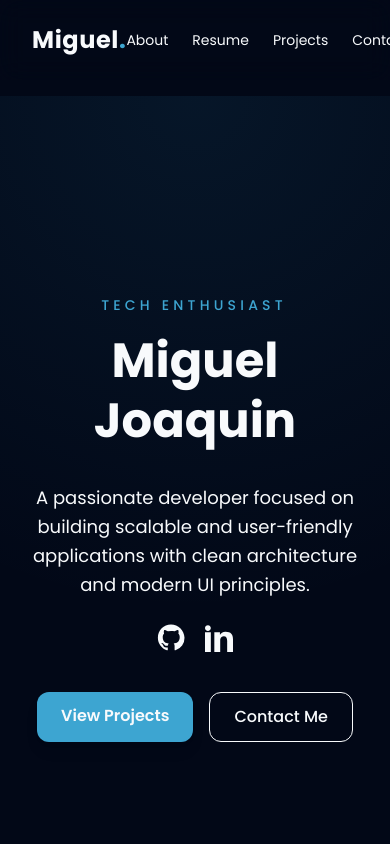
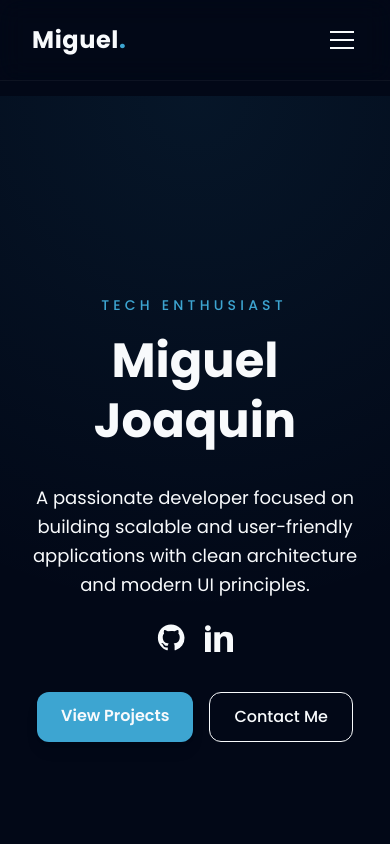
Before and after one commit to Fluished/Portfolio, a Next.js app in the folder frontend/: page / in a window 390 px wide. Shown: the top 844 px of the page. Built offline with nearby package versions, Linux system fonts and the light colour scheme.

Commit message:
feat: add burger menu for mobile view; refactor projects component

```diff
--- a/frontend/components/Header.tsx
+++ b/frontend/components/Header.tsx
@@ -1,17 +1,26 @@
+"use client";
+
+import { useState } from "react";
+
 export default function Header() {
+    const [isOpen, setIsOpen] = useState(false);
+
+    const toggleMenu = () => setIsOpen((prev) => !prev);
+    const closeMenu = () => setIsOpen(false);
+
     return (
         <header>
-            <div className="fixed z-50 top-0 left-0 w-full backdrop-blur-md bg-background/70">
-                <nav className="flex items-center justify-between px-8 py-6">
+            <div className="fixed z-50 top-0 left-0 w-full backdrop-blur-md bg-background/70 border-b border-white/5">
+                <nav className="flex items-center justify-between px-8 py-6 max-w-6xl mx-auto">
                     <h1 className="text-2xl font-bold tracking-wide">
                         Miguel<span className="text-[var(--accent)]">.</span>
                     </h1>
 
-                    <div className="flex gap-6 text-sm text-muted">
+                    {/* DESKTOP MENU */}
+                    <div className="hidden md:flex gap-6 text-sm text-muted">
                         <a href="#about" className="hover:text-[var(--accent)] transition-colors duration-300">
                             About
                         </a>
-
                         <a
                             href="/resume.pdf"
                             target="_blank"
@@ -20,16 +29,70 @@ export default function Header() {
                         >
                             Resume
                         </a>
-
                         <a href="#projects" className="hover:text-[var(--accent)] transition-colors duration-300">
                             Projects
                         </a>
-
                         <a href="#contact" className="hover:text-[var(--accent)] transition-colors duration-300">
                             Contact
                         </a>
                     </div>
+
+                    {/* BURGER BUTTON (Mobile only) */}
+                    <button
+                        onClick={toggleMenu}
+                        aria-label="Toggle Navigation Menu"
+                        className="md:hidden flex flex-col justify-center items-center w-8 h-8 gap-1.5 focus:outline-none"
+                    >
+                        <span
+                            className={`h-0.5 w-6 bg-current transition-all duration-300 ${isOpen ? "rotate-45 translate-y-2" : ""
+                                }`}
+                        />
+                        <span
+                            className={`h-0.5 w-6 bg-current transition-all duration-300 ${isOpen ? "opacity-0" : ""
+                                }`}
+                        />
+                        <span
+                            className={`h-0.5 w-6 bg-current transition-all duration-300 ${isOpen ? "-rotate-45 -translate-y-2" : ""
+                                }`}
+                        />
+                    </button>
                 </nav>
+
+                {/* MOBILE DROPDOWN MENU */}
+                {isOpen && (
+                    <div className="md:hidden bg-background/95 backdrop-blur-lg border-b border-white/10 px-8 py-6 flex flex-col gap-4 text-sm text-muted animate-in slide-in-from-top-2 duration-200">
+                        <a
+                            href="#about"
+                            onClick={closeMenu}
+                            className="hover:text-[var(--accent)] transition-colors duration-300 py-1"
+                        >
+                            About
+                        </a>
+                        <a
+                            href="/resume.pdf"
+                            target="_blank"
+                            rel="noopener noreferrer"
+                            onClick={closeMenu}
+                            className="hover:text-[var(--accent)] transition-colors duration-300 py-1"
+                        >
+                            Resume
+                        </a>
+                        <a
+                            href="#projects"
+                            onClick={closeMenu}
+                            className="hover:text-[var(--accent)] transition-colors duration-300 py-1"
+                        >
+                            Projects
+                        </a>
+                        <a
+                            href="#contact"
+                            onClick={closeMenu}
+                            className="hover:text-[var(--accent)] transition-colors duration-300 py-1"
+                        >
+                            Contact
+                        </a>
+                    </div>
+                )}
             </div>
         </header>
     );
--- a/frontend/components/Projects.tsx
+++ b/frontend/components/Projects.tsx
@@ -1,15 +1,8 @@
 "use client";
 
 import { useEffect, useState } from "react";
+import { projects, Project } from "@/data/projects";
 
-type Project = {
-  name: string;
-  desc: string;
-  fullDesc: string;
-  img: string | null;
-  tech: string[];
-  github?: string;
-};
 
 export default function Projects() {
   const [selectedProject, setSelectedProject] = useState<Project | null>(null);
@@ -26,45 +19,6 @@ export default function Projects() {
   useEffect(() => {
     document.body.style.overflow = selectedProject ? "hidden" : "auto";
   }, [selectedProject]);
-
-  const projects: Project[] = [
-    {
-      name: "TiwalaChain",
-      desc: "A blockchain-based freelance web application for secure contracts.",
-      fullDesc:
-        "TiwalaChain is a decentralized freelance web application that ensures contract integrity using blockchain technology.",
-      img: "/assets/tiwalachain.png",
-      tech: ["Next.js", "Tailwind CSS", "C#", "ASP.NET Core", "Python", "FastAPI", "PostgreSQL", "Solidity", "Hugging Face", "Blockchain"],
-      github: "https://tiwala-chain.vercel.app/",
-    },
-    {
-      name: "Shelflyx",
-      desc: "A webtoon/manga web application for managing and discovering digital content.",
-      fullDesc:
-        "Shelflyx is a web application that allows users to manage and discover digital content such as webtoons and manga, providing a seamless reading experience.",
-      img: "/assets/shelflyx.png",
-      tech: ["C#", "ASP.NET Core", "SQL Server"],
-      github: "https://github.com/Fluished/Shelflyx",
-    },
-    {
-      name: "Nutriscan",
-      desc: "A food nutrition scanner with AI-chatbot for health insights.",
-      fullDesc:
-        "Nutriscan analyzes food labels and provides instant nutritional breakdowns and get health suggestions from an AI chatbot.",
-      img: null,
-      tech: ["Flutter", "Firebase"],
-      github: "https://github.com/Fluished/Nutriscan",
-    },
-    {
-      name: "Ark Mod Manager",
-      desc: "A mod organization tool for Ark Survival Evolved dedicated servers.",
-      fullDesc:
-        "Ark Mod Manager is a tool designed to help the process of managing mods for Ark Survival Evolved dedicated servers, providing an interface for simple mod management.",
-      img: "/assets/arkmodmanager.png",
-      tech: ["React.js", "Tauri", "Rust"],
-      github: "https://github.com/Fluished/ArkModManager",
-    }
-  ];
 
   return (
     <div className="bg-background">
--- /dev/null
+++ b/frontend/data/projects.tsx
@@ -0,0 +1,47 @@
+export type Project = {
+    name: string;
+    desc: string;
+    fullDesc: string;
+    img: string | null;
+    tech: string[];
+    github?: string;
+};
+
+export const projects: Project[] = [
+    {
+        name: "TiwalaChain",
+        desc: "A blockchain-based freelance web application for secure contracts.",
+        fullDesc:
+            "TiwalaChain is a decentralized freelance web application that ensures contract integrity using blockchain technology.",
+        img: "/assets/tiwalachain.png",
+        tech: ["Next.js", "Tailwind CSS", "C#", "ASP.NET Core", "Python", "FastAPI", "PostgreSQL", "Solidity", "Hugging Face", "Blockchain"],
+        github: "https://tiwala-chain.vercel.app/",
+    },
+    {
+        name: "Shelflyx",
+        desc: "A webtoon/manga web application for managing and discovering digital content.",
+        fullDesc:
+            "Shelflyx is a web application that allows users to manage and discover digital content such as webtoons and manga, providing a seamless reading experience.",
+        img: "/assets/shelflyx.png",
+        tech: ["C#", "ASP.NET Core", "SQL Server"],
+        github: "https://github.com/Fluished/Shelflyx",
+    },
+    {
+        name: "Nutriscan",
+        desc: "A food nutrition scanner with AI-chatbot for health insights.",
+        fullDesc:
+            "Nutriscan analyzes food labels and provides instant nutritional breakdowns and get health suggestions from an AI chatbot.",
+        img: null,
+        tech: ["Flutter", "Firebase"],
+        github: "https://github.com/Fluished/Nutriscan",
+    },
+    {
+        name: "Ark Mod Manager",
+        desc: "A mod organization tool for Ark Survival Evolved dedicated servers.",
+        fullDesc:
+            "Ark Mod Manager is a tool designed to help the process of managing mods for Ark Survival Evolved dedicated servers, providing an interface for simple mod management.",
+        img: "/assets/arkmodmanager.png",
+        tech: ["React.js", "Tauri", "Rust"],
+        github: "https://github.com/Fluished/ArkModManager",
+    }
+];
```
Also changed, not shown: 1 other file (tests, documents, lock files or other folders).
